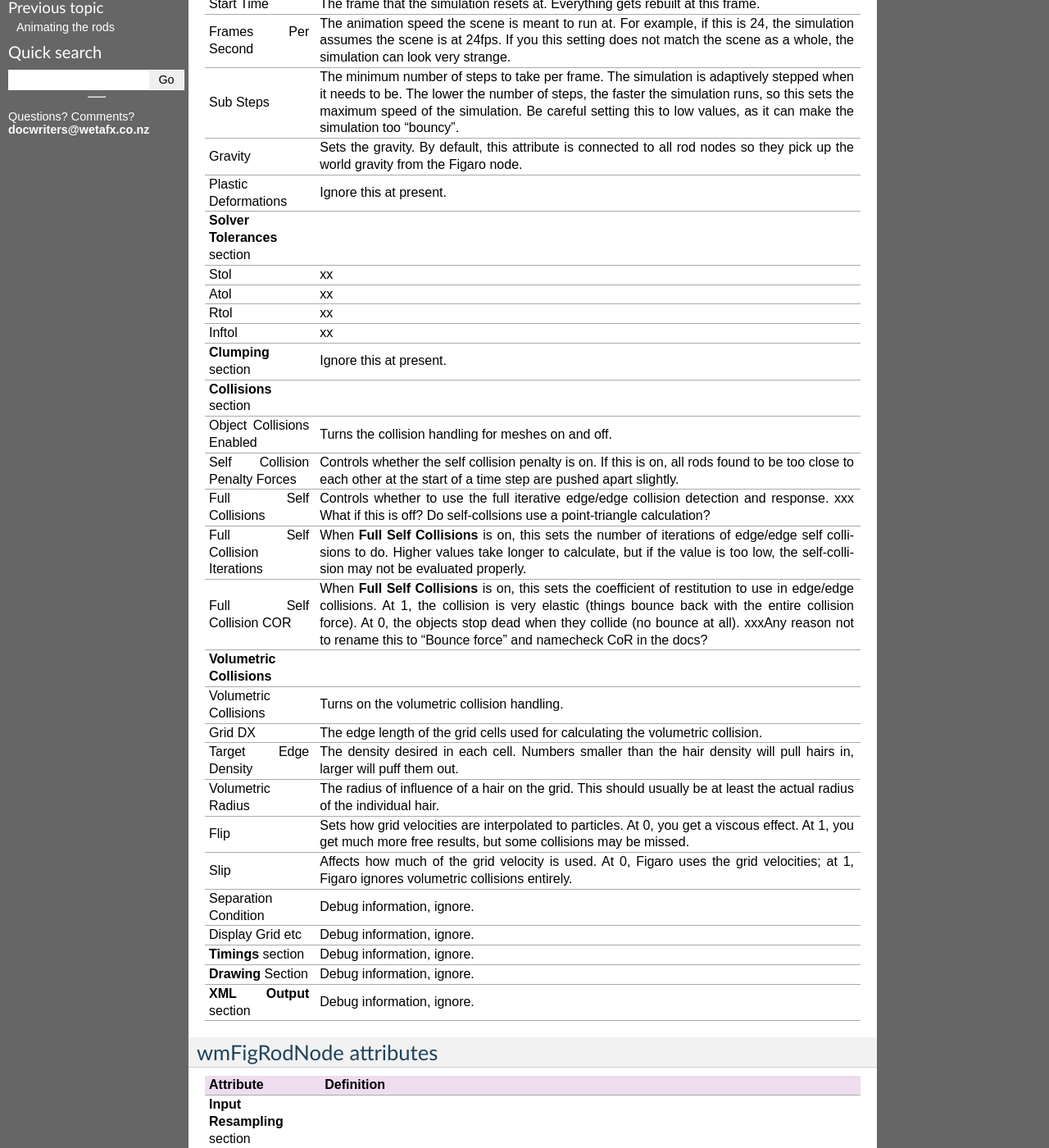
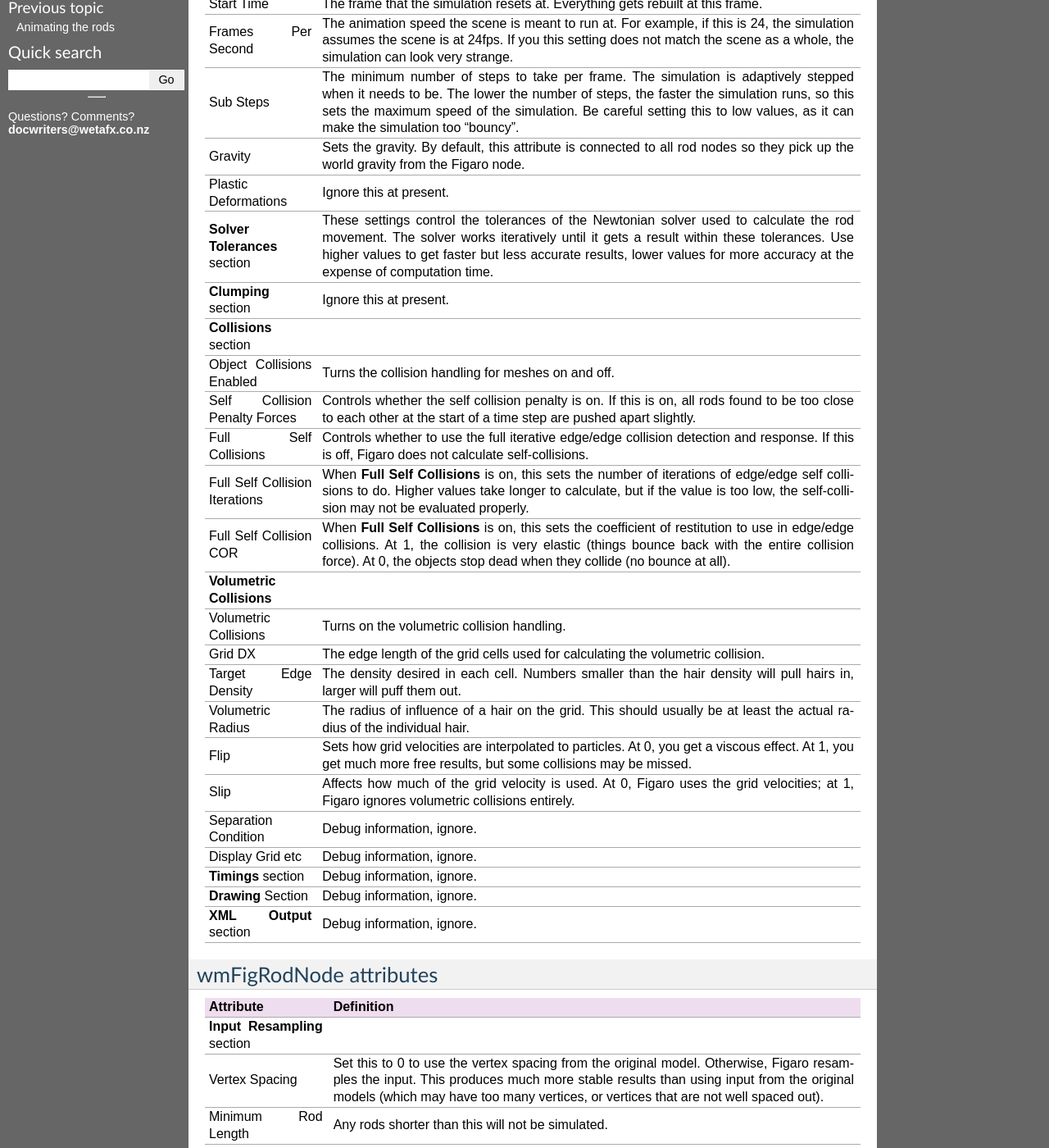
Before and after one commit to fangda-cu/MultiTrackerDevelopment, a Sphinx documentation site: the page built from doc/sphinx/source/node_reference.rst, in a window 1280 px wide and 1400 px high, scrolled down 286 px. Shown: the whole window at 82% size. Built offline with Sphinx 7.4.7, drawn with Linux system fonts in a browser that asks for light colours; some of the changed text lies outside the part shown.

Commit message:
Documentation: Updates after feedback from Susan. Now updated to Figaro 43. refs #17096

```diff
--- a/doc/sphinx/source/index.rst
+++ b/doc/sphinx/source/index.rst
@@ -24,7 +24,7 @@
 Needs
 ------
 
-The latest need is wmFigaro-0032_M2010_64
+The latest need is wmFigaro-0043_M2010_64
 
 
 Rods
--- a/doc/sphinx/source/node_reference.rst
+++ b/doc/sphinx/source/node_reference.rst
@@ -24,18 +24,14 @@
 					Be careful setting this to low values, as it can make the simulation too "bouncy".
 Gravity 				Sets the gravity. By default, this attribute is connected to all rod nodes so they pick up the world gravity from the Figaro node.
 Plastic Deformations 			Ignore this at present.
-**Solver Tolerances** section
-Stol					xx
-Atol					xx
-Rtol					xx
-Inftol					xx
-**Clumping** section 				Ignore this at present.
+**Solver Tolerances** section		These settings control the tolerances of the Newtonian solver used to calculate the rod movement. The solver works iteratively until it gets a result within these tolerances. Use higher values to get faster but less accurate results, lower values for more accuracy at the expense of computation time.
+**Clumping** section 			Ignore this at present.
 **Collisions**	section
 Object Collisions Enabled		Turns the collision handling for meshes on and off.
 Self Collision Penalty Forces		Controls whether the self collision penalty is on. If this is on, all rods found to be too close to each other at the start of a time step are pushed apart slightly.
-Full Self Collisions 			Controls whether to use the full iterative edge/edge collision detection and response. xxx What if this is off? Do self-collsions use a point-triangle calculation?
+Full Self Collisions 			Controls whether to use the full iterative edge/edge collision detection and response. If this is off, Figaro does not calculate self-collisions.
 Full Self Collision Iterations		When **Full Self Collisions** is on, this sets the number of iterations of edge/edge self collisions to do. Higher values take longer to calculate, but if the value is too low, the self-collision may not be evaluated properly.
-Full Self Collision COR			When **Full Self Collisions** is on, this sets the coefficient of restitution to use in edge/edge collisions. At 1, the collision is very elastic (things bounce back with the entire collision force).  At 0, the objects stop dead when they collide (no bounce at all).  xxxAny reason not to rename this to "Bounce force" and namecheck CoR in the docs?
+Full Self Collision COR			When **Full Self Collisions** is on, this sets the coefficient of restitution to use in edge/edge collisions. At 1, the collision is very elastic (things bounce back with the entire collision force).  At 0, the objects stop dead when they collide (no bounce at all).
 **Volumetric Collisions**
 Volumetric Collisions			Turns on the volumetric collision handling.
 Grid DX  				The edge length of the grid cells used for calculating the volumetric collision.
@@ -57,34 +53,33 @@
 wmFigRodNode attributes
 -------------------------
 
-=============================	================
-Attribute			Definition
-=============================	================
+======================================	================
+Attribute				Definition
+======================================	================
 **Input Resampling** section
-Vertex Spacing	 		Set this to 0 to use the vertex spacing from the original model. Otherwise, Figaro resamples the input. This produces much more stable results than using input from the original models (which may have too many vertices, or vertices that are not well spaced out).
-Minimum Rod Length		Any rods shorter than this will not be simulated.
+Vertex Spacing	 			Set this to 0 to use the vertex spacing from the original model. Otherwise, Figaro resamples the input. This produces much more stable results than using input from the original models (which may have too many vertices, or vertices that are not well spaced out).
+Minimum Rod Length			Any rods shorter than this will not be simulated.
 **Rod Parameters** section
-Cache Frame 			Turn this on to write out the rod positions to disk for later playback.
-Read from Cache			Turn this on to read from the cached file rather than running the simulation. This needs you to have previously run the simulation with *Cache Frame* turned on.
-Lock first edge to input	Locks the first edge so it can't move from the input. xxx explanation?
-Percentage of Fozzie strands 	The percentage of Barbershop hairs in the furset to simulate.
-Gravity 			Sets the gravity. Initially, this is driven by the Figaro node. xxx what does it end up driven by?
-Minor Radius 			The minor radius of the rods.
-Major Radius 			The major radius of the rods.
-Youngs Modulus 			Sets how stiff the rod is (how much it resists bending). xxx sensible values?
-Shear Modulus 			How much the rod resists twisting along its length. xxx sensible values?
-Internal Damping 		How much internal resistence the rod has to resist oscillating. If you find your hair is too floppy, try increasing the **Youngs Modulus** and this value.
-Density 			The density of the rod, defined in cm^3.
-				This is not defined as mass per vertex (as with Maya hair) because it means the behaviour changes depending on the number of vertices. The hair behaves consistently even if you change the number of vertices.
-Mass Damping 			Amount of damping to apply (this is a standard sim system damping).
-Simulation Set 			If you want to only simulate some of the rods, enter the indices of those rods.
-				*This may be broken at present.*
+Cache Frame 				Turn this on to write out the rod positions to disk for later playback.
+Read from Cache				Turn this on to read from the cached file rather than running the simulation. This needs you to have previously run the simulation with *Cache Frame* turned on.
+Lock first edge to input		Locks the segment of the rod in place. If this is off, the entire rod (all segments) can move; if it's on, the bottom segment of the rod stays fixed in position as the rest of the rod deforms.
+Percentage of Barbershop strands 	The percentage of Barbershop hairs in the furset to simulate.
+Gravity 				Sets the gravity. Use this if you want to use a value different from the global gravity for the rods in this node.
+Minor Radius 				The minor radius of the rods.
+Major Radius 				The major radius of the rods.
+Youngs Modulus 				Sets how stiff the rod is (how much it resists bending). xxx sensible values?
+Shear Modulus 				How much the rod resists twisting along its length. xxx sensible values?
+Internal Damping 			How much internal resistence the rod has to resist oscillating. If you find your hair is too floppy, try increasing the **Youngs Modulus** and this value.
+Density 				The density of the rod, defined in cm^3.
+					This is not defined as mass per vertex (as with Maya hair) because it means the behaviour changes depending on the number of vertices. The hair behaves consistently even if you change the number of vertices.
+Mass Damping 				Amount of damping to apply (this is a standard sim system damping).
+Simulation Set 				If you want to only simulate some of the rods, enter the indices of those rods.
+					*This may be broken at present.*
 **Drawing** section
-Draw Material Frames		xxx ?
-Draw 3DRod			xxx ?
-Draw Scale			xxx ?
-Cache Path 			The location to read or write cache data from/to.
-=============================	================
+Draw 3DRod				Draws the rods in a 3d view, rather than as a series of CVs linked by lines.
+Draw Scale				When **Draw 3DRod** is on, this sets the width scale for the 3d representations of the rods. Increase this to make the rods thicker onscreen.
+Cache Path 				The location to read or write cache data from/to.
+======================================	================
 
 
 .. _attributes_collision_node:
@@ -95,7 +90,6 @@
 ===============================	============
 Attribute			Definition
 ===============================	============
-Start Time			xxx eh? When the sim resets, should really be hidden as it needs to match what the Figaro node is doing which is why it's connected.
 Friction 			The amount of friction to use during collisions. This makes the rods stick rather than slide on the mesh.
 Coefficient of Restitution	The amount of bounce to use during collisions. This makes the rods stick or bounce as they hit the mesh.
 Separation Strength 		This scales the amount of separation force (how much the two objects "don't want" to collide) in the initial stage of the collision. Higher values give more bounce out, but less stability.
```
Also changed, not shown: 10 other files.
